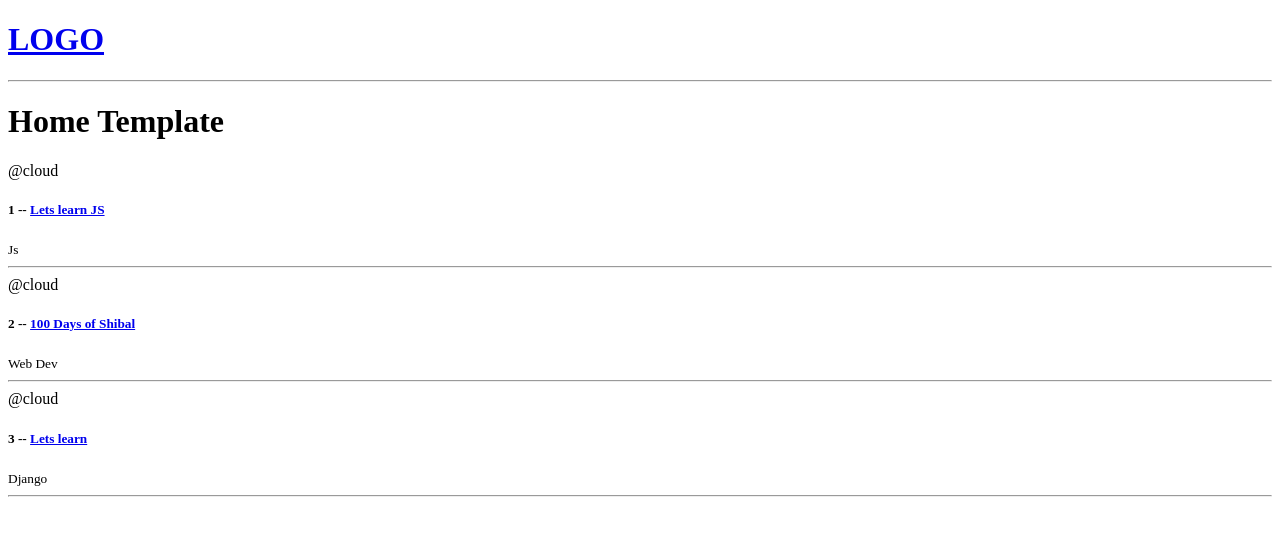
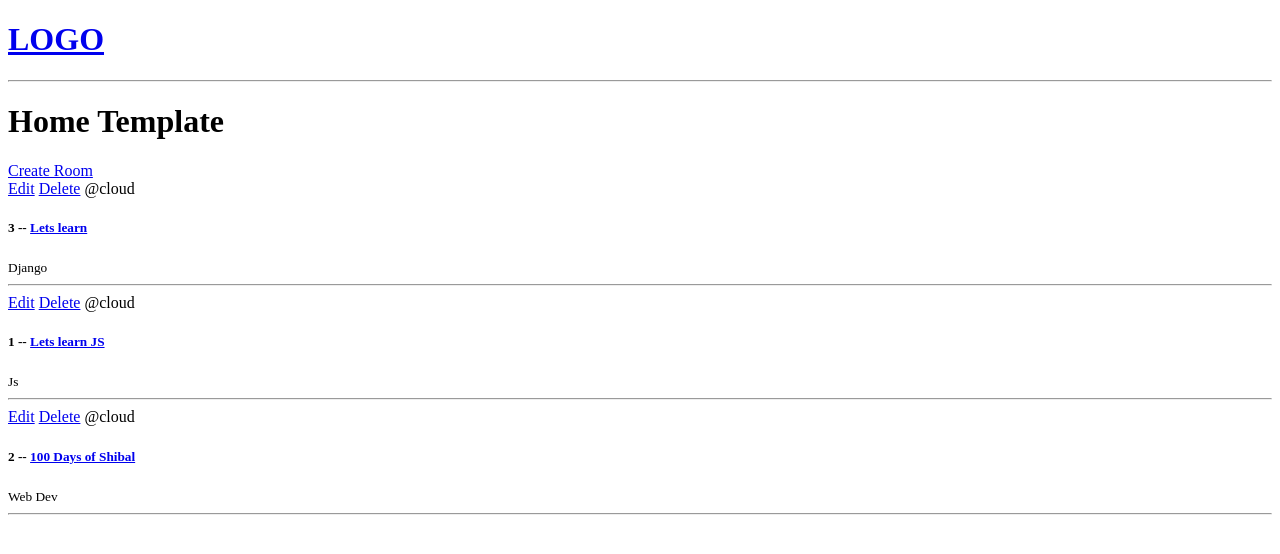
Before and after one commit to cloud-digiteer/studybud, a Django app: page / in a window 1280 px wide. Shown: the top 554 px of the page. Run offline with Django 5.2, Linux system fonts and the light colour scheme; data comes from the database, SQL or seed files in the repository; both versions use the stored data as it was after the commit.

Commit message:
Add CRUD operations

```diff
--- a/studybud/base/models.py
+++ b/studybud/base/models.py
@@ -16,6 +16,9 @@ class Room(models.Model):
     updated = models.DateTimeField(auto_now=True)
     created = models.DateTimeField(auto_now_add=True)
 
+    class Meta:
+        ordering = ['-updated', '-created']
+
     def __str__(self):
         return self.name
 
--- a/studybud/base/templates/base/home.html
+++ b/studybud/base/templates/base/home.html
@@ -5,9 +5,12 @@
 <h1>Home Template</h1>
 
 <div>
+    <a href="{% url 'create-room'%}">Create Room</a>
     <div>
         {% for room in rooms %}
         <div>
+            <a href="{% url 'update-room' room.id %}">Edit</a>
+            <a href="{% url 'delete-room' room.id %}">Delete</a>
             <span>@{{room.host.username}}</span>
             <h5>{{room.id}} -- <a href="{% url 'room' room.id %}">{{room.name}}</a></h5>
             <small>{{room.topic.name}}</small>
--- a/studybud/base/urls.py
+++ b/studybud/base/urls.py
@@ -3,5 +3,8 @@ from . import views
 
 urlpatterns = [
     path('', views.home, name="home"),
-    path('room/<str:pk>/', views.room, name="room")
+    path('room/<str:pk>/', views.room, name="room"),
+    path('create-room/', views.create_room, name="create-room"),
+    path('update-room/<str:pk>', views.update_room, name="update-room"),
+    path('delete-room/<str:pk>', views.delete_room, name="delete-room")
 ]
--- a/studybud/base/views.py
+++ b/studybud/base/views.py
@@ -1,5 +1,6 @@
-from django.shortcuts import render
+from django.shortcuts import render, redirect
 from .models import Room
+from .forms import RoomForm
 
 def home(request):
     rooms = Room.objects.all()
@@ -8,3 +9,35 @@ def home(request):
 def room(request, pk):
     room = Room.objects.get(id=pk)
     return render(request, 'base/room.html', {'room': room})
+
+def create_room(request):
+    form = RoomForm()
+
+    if request.method == 'POST':
+        form = RoomForm(request.POST)
+        if form.is_valid():
+            form.save()
+            return redirect('home')
+
+    context = {"form": form}
+    return render(request, 'base/room_form.html', context)
+
+def update_room(request, pk):
+    room = Room.objects.get(id=pk)
+    form = RoomForm(instance=room)
+
+    if request.method == 'POST':
+        form = RoomForm(request.POST,instance=room)
+        if form.is_valid():
+            form.save()
+            return redirect('home')
+
+    context = {"form": form}
+    return render(request, 'base/room_form.html', context)
+
+def delete_room(request, pk):
+    room = Room.objects.get(id=pk)
+    if request.method == 'POST':
+        room.delete()
+        return redirect('home')
+    return render(request, 'base/delete.html', {'obj':room})
```
Also changed, not shown: studybud/base/forms.py (added, +7 -0 lines), studybud/base/templates/base/delete.html (added, +12 -0 lines), studybud/base/templates/base/room_form.html (added, +14 -0 lines), studybud/db.sqlite3.
